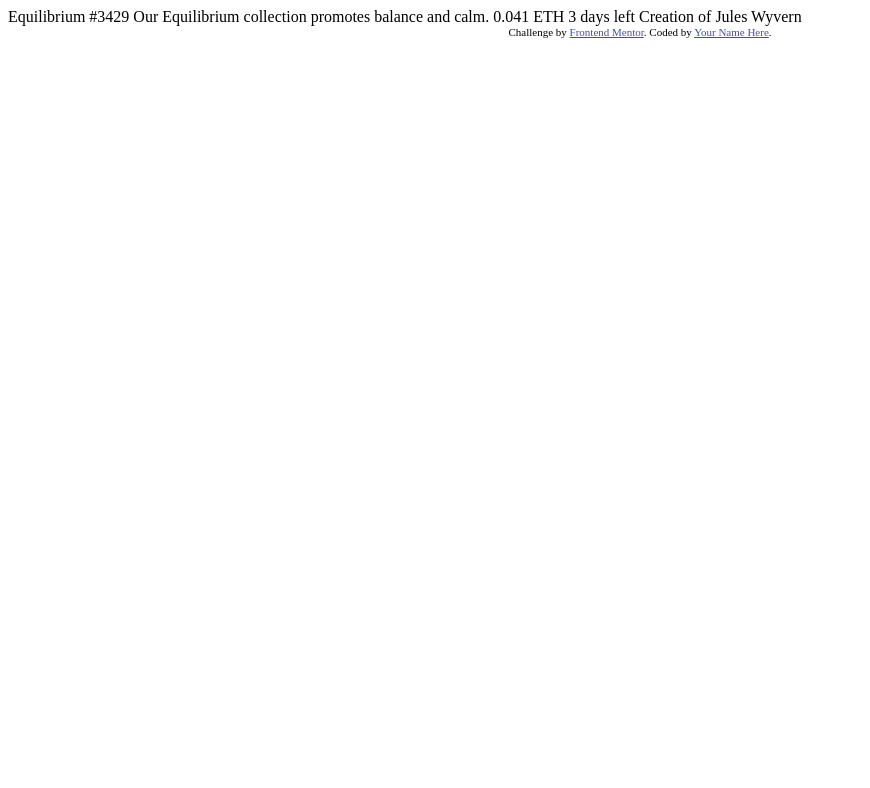
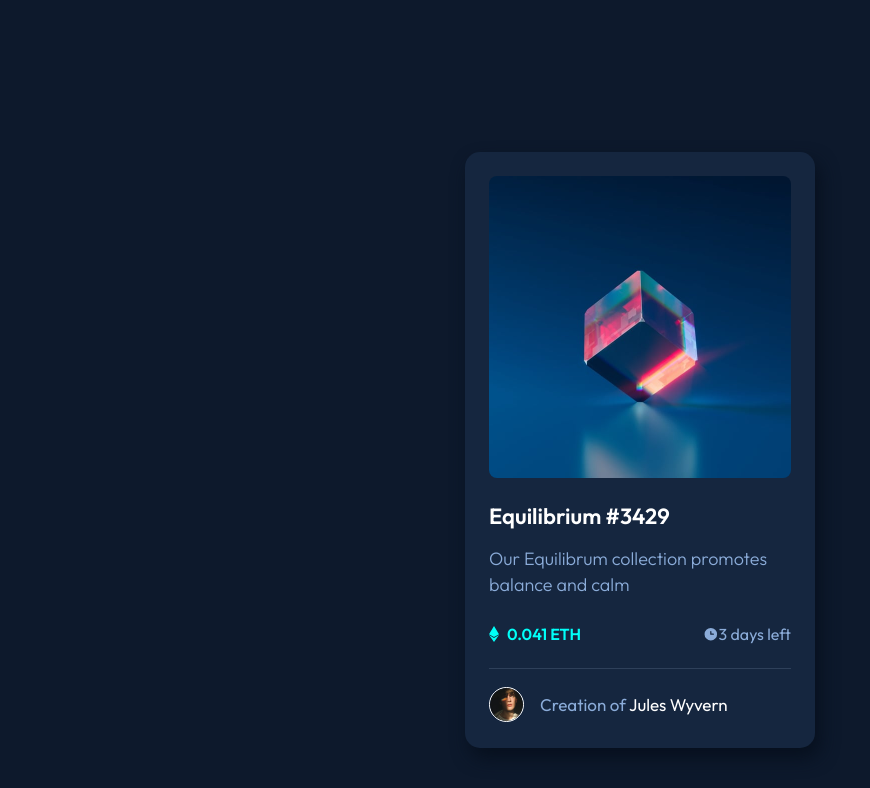
Before and after one commit to MaraVengen/NFT_Preview_Card_FM, a plain HTML site: page index.html in a window 1280 px wide. Shown: the whole page, without its empty margins (0-870 px from the left). Drawn offline with Linux system fonts and the light colour scheme.

Commit message:
Final commit

```diff
--- a/index.html
+++ b/index.html
@@ -1,33 +1,53 @@
 <!DOCTYPE html>
 <html lang="en">
   <head>
-  <meta charset="UTF-8">
-  <meta name="viewport" content="width=device-width, initial-scale=1.0"> <!-- displays site properly based on user's device -->
-
-  <link rel="icon" type="image/png" sizes="32x32" href="./images/favicon-32x32.png">
+    <meta charset="UTF-8" />
+    <meta name="viewport" content="width=device-width, initial-scale=1.0" />
+    <link rel="preconnect" href="https://fonts.googleapis.com" />
+    <link rel="preconnect" href="https://fonts.gstatic.com" crossorigin />
+    <link
+      href="https://fonts.googleapis.com/css2?family=Outfit:wght@300;400;600&display=swap"
+      rel="stylesheet"
+    />
+    <link rel="stylesheet" href="style.css" />
+    <link
+      rel="icon"
+      type="image/png"
+      sizes="32x32"
+      href="./images/favicon-32x32.png"
+    />
 
     <title>Frontend Mentor | NFT preview card component</title>
-
-  <!-- Feel free to remove these styles or customise in your own stylesheet 👍 -->
-  <style>
-    .attribution { font-size: 11px; text-align: center; }
-    .attribution a { color: hsl(228, 45%, 44%); }
-  </style>
   </head>
   <body>
+    <main>
+      <div class="image-holder">
+        <img src="images/image-equilibrium.jpg" alt="" class="NFT-image" />
+        <div class="overlay">
+          <img src="images/icon-view.svg" alt="" class="view-icon" />
+        </div>
+      </div>
+      <div class="description">
+        <h1 class="title">Equilibrium #3429</h1>
+        <p class="title-description">
+          Our Equilibrum collection promotes balance and calm
+        </p>
 
-  Equilibrium #3429
-
-  Our Equilibrium collection promotes balance and calm.
-
-  0.041 ETH
-  3 days left
-
-  Creation of Jules Wyvern
-
-  <div class="attribution">
-    Challenge by <a href="https://www.frontendmentor.io?ref=challenge" target="_blank">Frontend Mentor</a>.
-    Coded by <a href="#">Your Name Here</a>.
+        <div class="price">
+          <div class="left-side">
+            <img src="images/icon-ethereum.svg" alt="" />
+            <p class="selling-price">0.041 ETH</p>
           </div>
+          <div class="right-side">
+            <img src="images/icon-clock.svg" alt="" />
+            <p class="countdown">3 days left</p>
+          </div>
+        </div>
+        <div class="author">
+          <img src="images/image-avatar.png" alt="" />
+          <p><span>Creation of</span> Jules Wyvern</p>
+        </div>
+      </div>
+    </main>
   </body>
 </html>
--- /dev/null
+++ b/style.css
@@ -0,0 +1,176 @@
+body {
+  background-color: #0d192c;
+  padding-top: 152px;
+  padding-bottom: 152px;
+  margin: 0;
+}
+
+main {
+  height: 596px;
+  width: 350px;
+  display: flex;
+  flex-direction: column;
+  margin: auto;
+  background-color: #15263f;
+  border-radius: 15px;
+  box-shadow: 5px 10px 18px #07101e;
+}
+
+.image-holder {
+  display: flex;
+  position: relative;
+}
+
+.NFT-image {
+  height: 302px;
+  width: 302px;
+  margin: 24px;
+  margin-bottom: 0;
+  border-radius: 8px;
+}
+
+.overlay {
+  position: absolute;
+  width: 302px;
+  height: 302px;
+  margin: 24px;
+  cursor: pointer;
+  opacity: 0;
+  background-color: #00fff8;
+  border-radius: 8px;
+  transition: opacity 0.2s;
+  z-index: 0;
+}
+
+.ovelay:hover {
+  opacity: 0.6;
+}
+
+.overlay img {
+  margin: 127px;
+  opacity: 1;
+}
+
+.title {
+  font-family: "Outfit", sans-serif;
+  font-weight: 600;
+  font-size: 22px;
+  color: white;
+  margin: 24px 24px 0px 24px;
+  cursor: pointer;
+  transition: color 0.3s;
+}
+
+.title:hover {
+  color: #00fff8;
+}
+
+.title-description {
+  margin: 16px 24px 0 24px;
+  font-family: "Outfit", sans-serif;
+  color: #8bacd9;
+  line-height: 26px;
+  font-weight: 300;
+  font-size: 18px;
+  /* padding-bottom: 10px; */
+}
+
+.price {
+  display: flex;
+  justify-content: space-between;
+  margin-bottom: 16px;
+  flex-direction: row;
+  padding-top: 10px;
+  margin-bottom: 8px;
+}
+
+.left-side {
+  margin-left: 24px;
+  display: flex;
+  align-items: center;
+}
+
+.left-side img {
+  height: 16px;
+  width: 10px;
+  margin-right: 8px;
+}
+
+.left-side p {
+  font-family: "Outfit", sans-serif;
+  font-weight: 600;
+  color: #00fff8;
+  font-size: 16px;
+  margin-top: 0;
+  margin-bottom: 0;
+}
+
+.right-side {
+  margin-right: 24px;
+  display: flex;
+  align-items: center;
+}
+
+.right-side img {
+  height: 16px;
+  width: 16px;
+}
+
+.right-side {
+  font-family: "Outfit", sans-serif;
+  font-weight: 400;
+  font-size: 16px;
+  color: #8bacd9;
+  margin-left: 7px;
+  margin-top: 0;
+  margin-bottom: 0;
+}
+
+.author {
+  width: 302px;
+  display: flex;
+  align-items: center;
+  border-top: 1px solid #2e405a;
+  padding-top: 8px;
+  margin: auto;
+}
+
+.author img {
+  height: 33px;
+  width: 33px;
+  border-radius: 18px;
+  object-fit: cover;
+  border: 1px solid white;
+  margin-left: 0;
+}
+
+.author p {
+  margin-left: 16px;
+  font-family: "Outfit", sans-serif;
+  font-weight: 400;
+  font-size: 17px;
+  color: white;
+  cursor: pointer;
+  transition: color 0.3s;
+}
+
+.author p:hover {
+  color: #00fff8;
+}
+
+span {
+  color: #8bacd9;
+}
+
+@media screen and (max-width: 400px) {
+  body {
+    width: 375px;
+    height: 667ppx;
+    margin: auto;
+    padding-top: 62px;
+  }
+
+  main {
+    margin-top: 0;
+  }
+}
```
Lines whose indentation alone changed are shown as unchanged.
